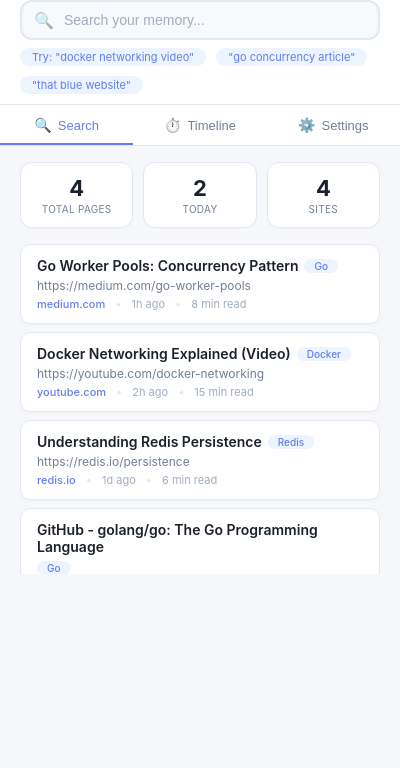
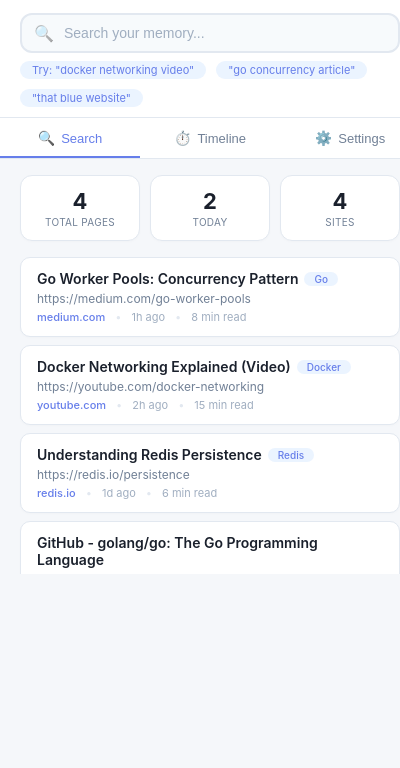
Before and after one commit to iamtonmoy0/memory-tab-pro, a browser extension: page src/popup/index.html in a window 400 px wide. Shown: the part 76-844 px from the top of the page. Drawn offline with Linux system fonts and the light colour scheme.

Commit message:
bug fixed

```diff
--- a/src/background/background.js
+++ b/src/background/background.js
@@ -1,6 +1,4 @@
-// src/background/background.js - No ES module imports
 
-// ===== Storage Service (inline, no imports) =====
 class StorageService {
     constructor() {
         this.db = null;
--- a/src/popup/style.css
+++ b/src/popup/style.css
@@ -584,8 +584,3 @@
 .empty-state .text {
     font-size: 14px;
 }
-
-/* ===== RESPONSIVE ===== */
-@media (max-width: 420px) {
-    body { width: 100%; }
-}
```
Also changed, not shown: icons/logo.png (added), manifest.json.
